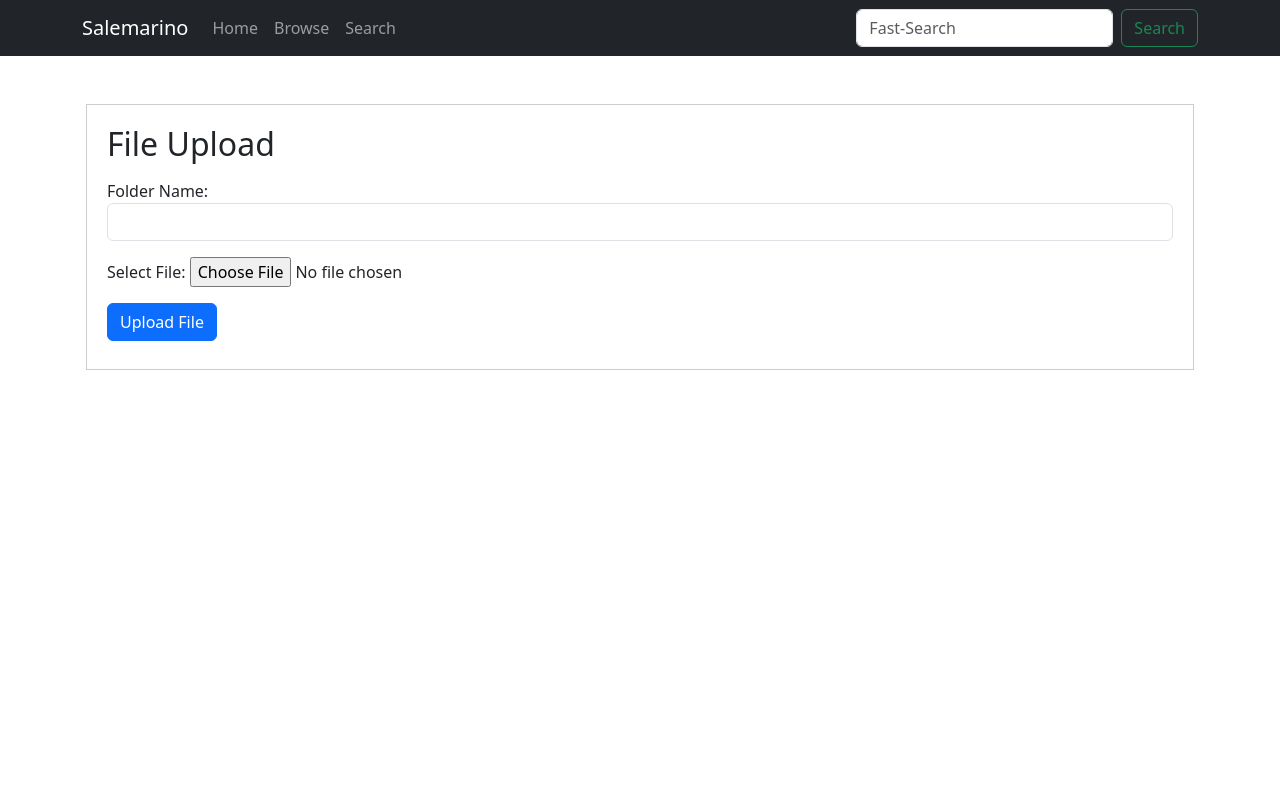
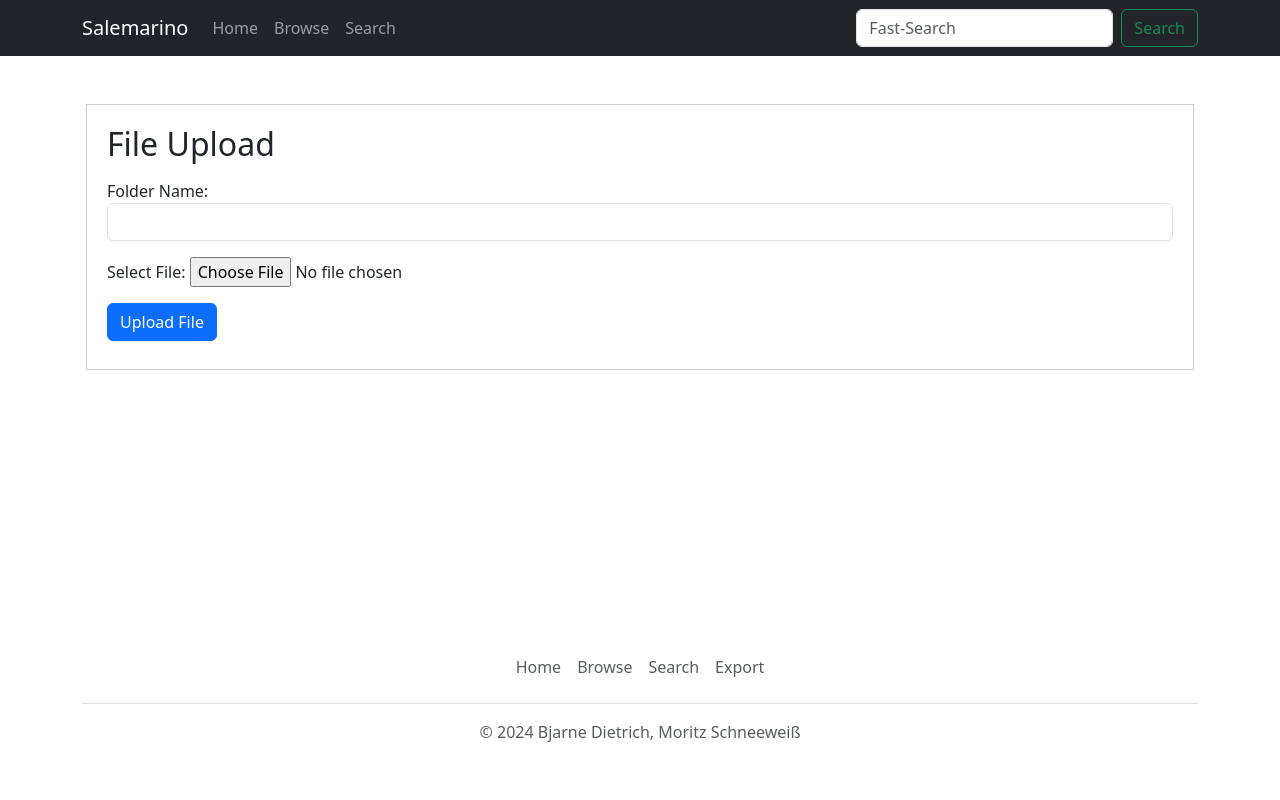
Before and after one commit to bjarne-dietrich/Salemarino, a Flask app: page / in a window 1280 px wide. Run offline with Flask 3, Linux system fonts and the light colour scheme.

Commit message:
Added a footer and a button to export the data

```diff
--- a/templates/base.html
+++ b/templates/base.html
@@ -11,6 +11,17 @@
             border: 1px solid #ccc;
             padding: 20px;
             margin-bottom: 20px;
+        }
+        body {
+            display: flex;
+            flex-direction: column;
+            min-height: 100vh;
+        }
+        footer {
+            margin-top: auto;
+            position: fixed;
+            bottom: 0;
+            width: 100%;
         }
     </style>
 </head>
@@ -45,6 +56,19 @@
         {% block content %}{% endblock %}
     </div>
 
+    <!-- Footer -->
+    <footer class="py-3 my-4">
+        <div class="container">
+            <ul class="nav justify-content-center border-bottom pb-3 mb-3">
+                <li class="nav-item"><a href="/" class="nav-link px-2 text-muted">Home</a></li>
+                <li class="nav-item"><a href="/browse" class="nav-link px-2 text-muted">Browse</a></li>
+                <li class="nav-item"><a href="/search" class="nav-link px-2 text-muted">Search</a></li>
+                <li class="nav-item"><a href="/download_all_images" class="nav-link px-2 text-muted">Export</a></li>
+            </ul>
+            <p class="text-center text-muted">&copy; 2024 Bjarne Dietrich, Moritz Schneeweiß</p>
+        </div>
+    </footer>
+
     <!-- Bootstrap JS -->
     <script src="https://cdn.jsdelivr.net/npm/@popperjs/core@2.11.8/dist/umd/popper.min.js"></script>
     <script src="https://cdn.jsdelivr.net/npm/bootstrap@5.3.3/dist/js/bootstrap.bundle.min.js"></script>
```
